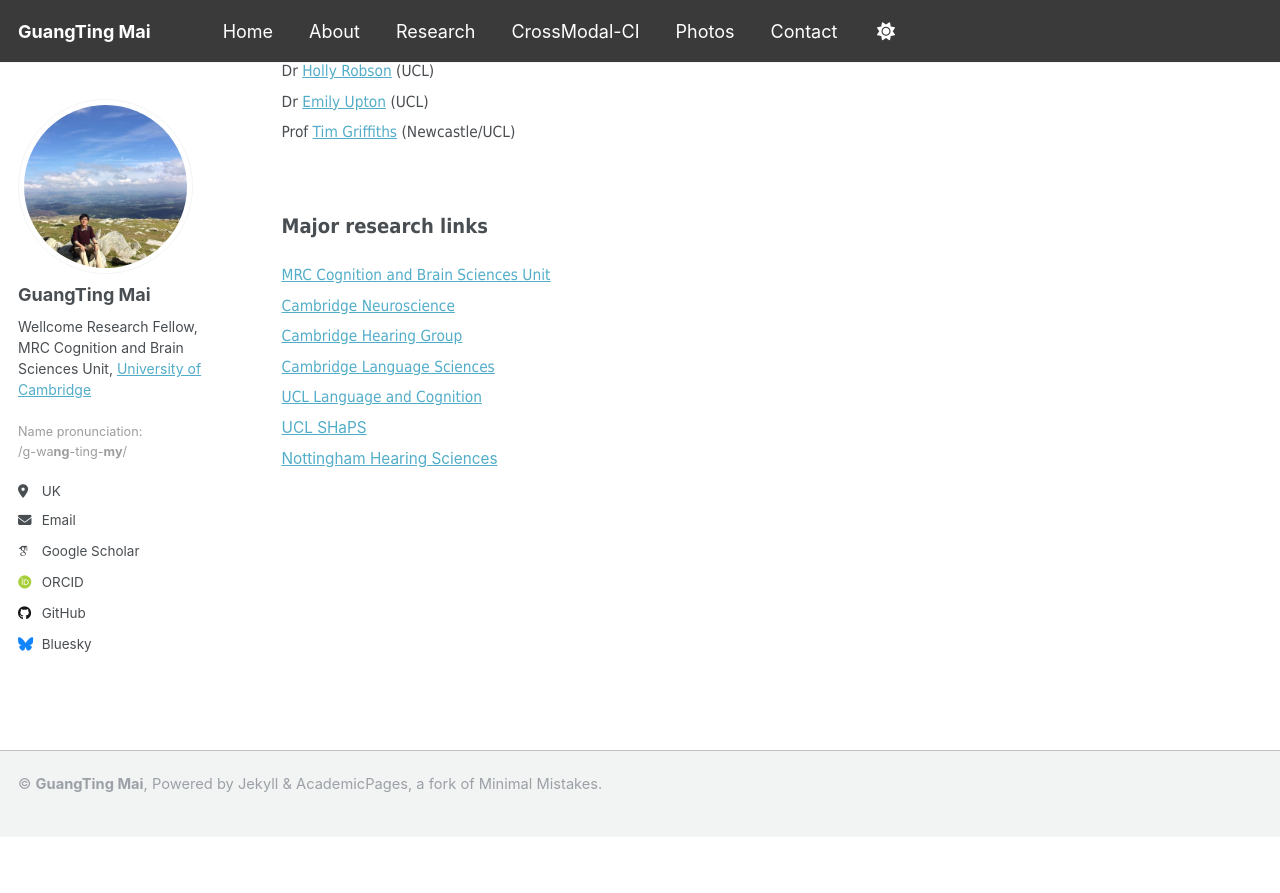
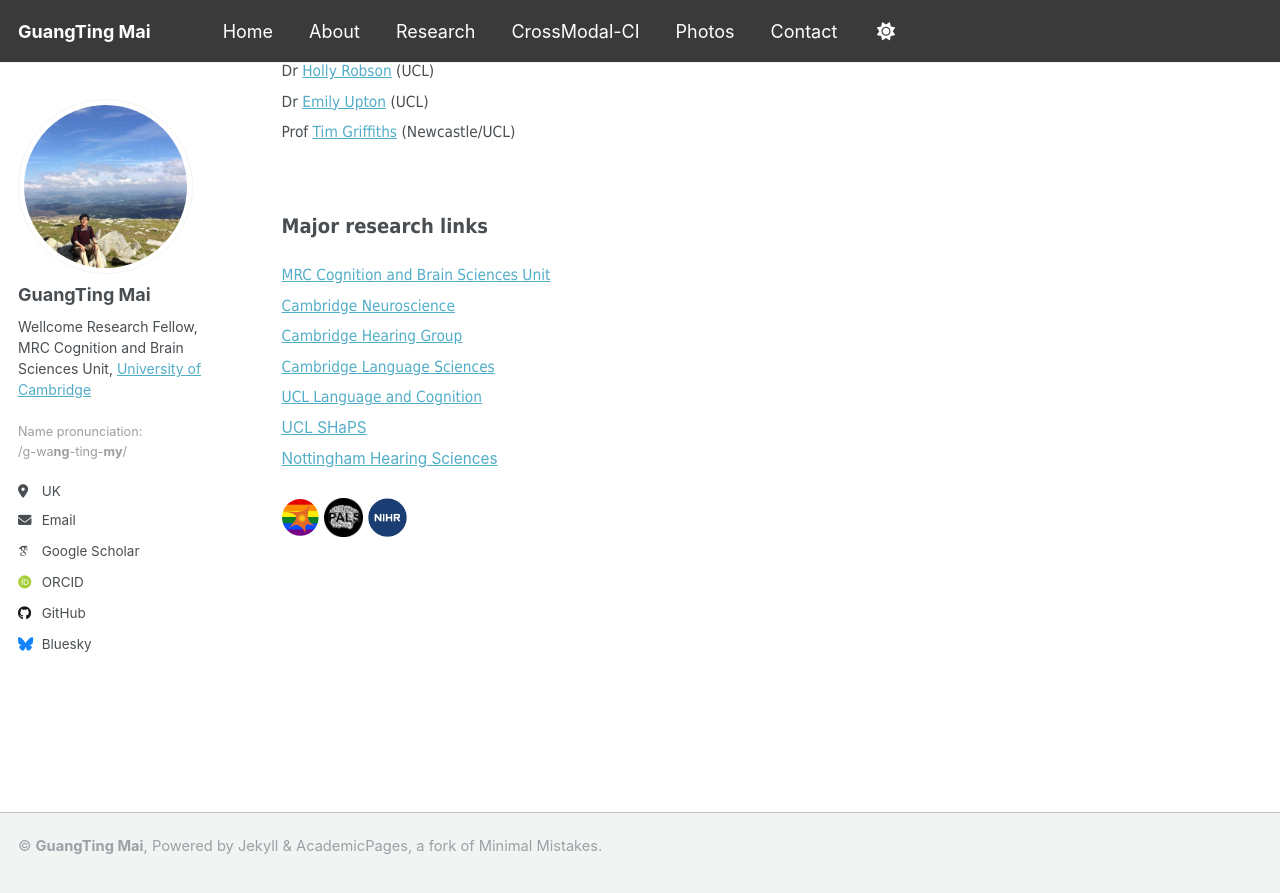
Before and after one commit to guangtingmai/guangtingmai.github.io, a Jekyll site: the page built from _pages/research.html, in a window 1280 px wide and 900 px high, scrolled down 1206 px. Shown: the top 893 px of the window. Built offline with Jekyll 4.4.1, drawn with Linux system fonts in a browser that asks for light colours; some web fonts are replaced; before the commit the page ends 2043 px from its top, so only the background shows below that.

Commit message:
Update research.html

```diff
--- a/_pages/research.html
+++ b/_pages/research.html
@@ -59,3 +59,8 @@
   <span style="font-size: 11.5pt;line-height: 2;display: block;"><a href="https://www.ucl.ac.uk/brain-sciences/pals/research/speech-hearing-and-phonetic-sciences">UCL SHaPS</a></span>
   <span style="font-size: 11.5pt;line-height: 2;display: block;"><a href="https://nottinghambrc.nihr.ac.uk/research/hearing/">Nottingham Hearing Sciences</a></span>
 </p>
+<p align="left">
+  <a href="https://neuroscience.cam.ac.uk/"><img src="https://guangtingmai.github.io/images/cambridge_neuroscience.png" width="3.8%"></a>
+  <a href="https://www.ucl.ac.uk/brain-sciences/pals"><img src="https://guangtingmai.github.io/images/PALS.png" width="4%"></a>
+  <a href="https://nottinghambrc.nihr.ac.uk/"><img src="https://guangtingmai.github.io/images/nihr.png" width="4%"></a>
+</p>
```
